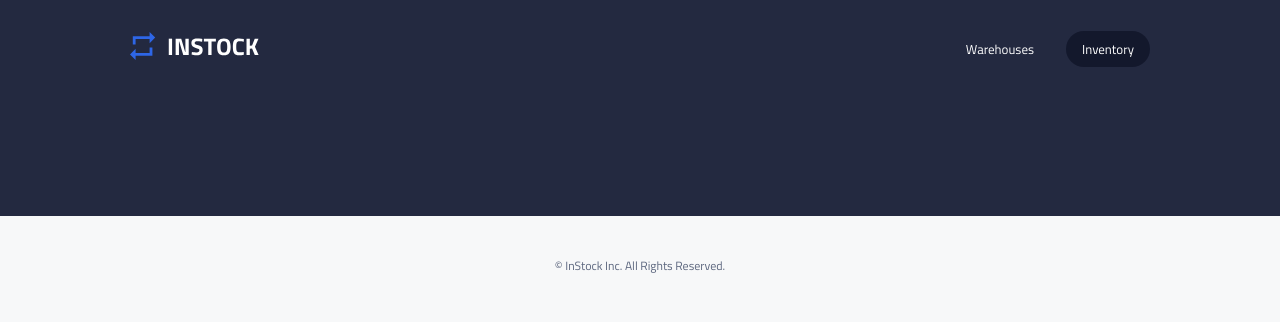
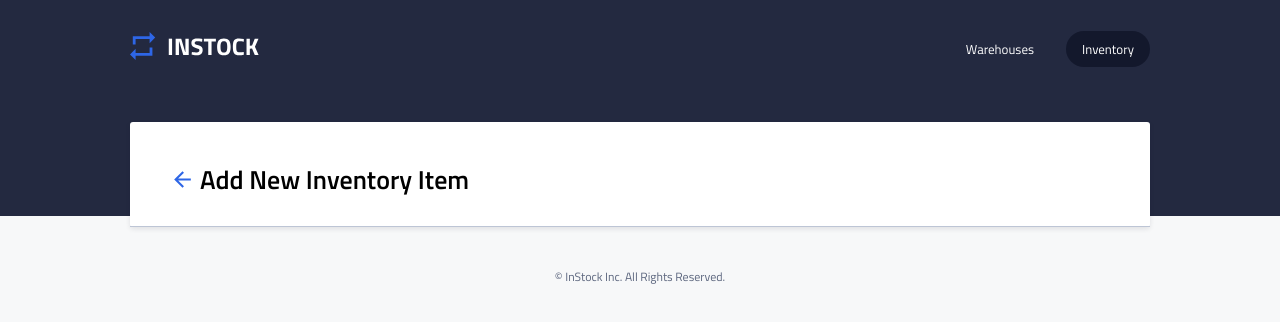
Before and after one commit to olivia-onuk/instock-full-stack-attack, a React (Vite) app: page /inventory/add in a window 1280 px wide. Shown: the top 322 px of the page. Built offline with nearby package versions, Linux system fonts and the light colour scheme.

Commit message:
created the hero component for the form and did the styling for it

```diff
--- a/src/App.jsx
+++ b/src/App.jsx
@@ -23,7 +23,7 @@ function App() {
         <Route path="/inventory" element={<Inventory />} />
         <Route path="/inventory/:id" element={<InventoryDetails />} />
         <Route path="/inventory/add" element={<InventoryAdd />} />
-        <Route path="/inventory/edit" element={<InventoryEdit />} />
+        <Route path="/inventory/edit/:id" element={<InventoryEdit />} />
       </Routes>
       <Footer/>
     </Router>
--- /dev/null
+++ b/src/components/FormHero/FormHero.jsx
@@ -0,0 +1,16 @@
+import { Link } from "react-router-dom";
+import arrowBackIcon from "../../assets/icons/arrow_back-24px.svg";
+import "./FormHero.scss";
+
+function FormHero({ title }) {
+  return (
+    <div className="form-hero">
+      <Link to="/inventory/add">
+        <img src={arrowBackIcon} alt="backarrow" className="form-hero__arrow" />
+      </Link>
+      <h1 className="form-hero__title">{title}</h1>
+    </div>
+  );
+}
+
+export default FormHero;
--- /dev/null
+++ b/src/components/FormHero/FormHero.scss
@@ -0,0 +1,25 @@
+@use "../../styles/partials/global" as *;
+@use "../../styles/partials/font" as *;
+@use "../../styles/partials/variables" as *;
+@use "../../styles/partials/mixins" as *;
+
+.form-hero {
+  @include responsive-horizontal-padding;
+  padding-top: 2.5rem;
+  padding-bottom: 1.75rem;
+  border-bottom: 0.0625rem solid $secondary-color-two;
+  display: flex;
+  justify-content: start;
+  align-items: start;
+
+  &__title {
+    font-size: 26px;
+    line-height: 36px;
+    padding-left: 5px;
+  }
+
+  &__arrow {
+    padding-top: 5px;
+    min-height: 30px;
+  }
+}
--- a/src/pages/InventoryAdd/InventoryAdd.jsx
+++ b/src/pages/InventoryAdd/InventoryAdd.jsx
@@ -1,7 +1,12 @@
 import "./InventoryAdd.scss";
+import FormHero from "../../components/FormHero/FormHero";
 
 function InventoryAdd() {
-  return;
+  return (<>
+    <div className=" main inventroy-add">
+      <FormHero title={"Add New Inventory Item"}/>
+    </div>
+  </>);
 }
 
 export default InventoryAdd;
--- a/src/pages/InventoryAdd/InventoryAdd.scss
+++ b/src/pages/InventoryAdd/InventoryAdd.scss
@@ -0,0 +1,4 @@
+@use "../../styles/partials/variables" as *;
+@use "../../styles/partials/global" as *;
+@use "../../styles/partials/mixins" as *;
+@use "../../styles/partials/font" as *;
--- a/src/styles/partials/_global.scss
+++ b/src/styles/partials/_global.scss
@@ -20,7 +20,7 @@ body {
   margin: -4.25rem auto 0;
   position: relative;
   z-index: 1;
-  width: calc(100% - 2rem);
+  width: calc(100% - 1.5rem);
   @include tablet {
     width: calc(100% - 4rem);
     margin: -5.875rem auto 0;
--- a/src/styles/partials/_variables.scss
+++ b/src/styles/partials/_variables.scss
@@ -18,6 +18,6 @@ $input-height-mobile: 2.25rem;
 $input-height-tablet: 2.375rem;
 $button-width-tablet: 10.5rem;
 
-$mobile-padding: 1.5rem;
+$mobile-padding: 1rem;
 $tablet-padding: 2rem;
 $desktop-padding: 2.5rem;
```
